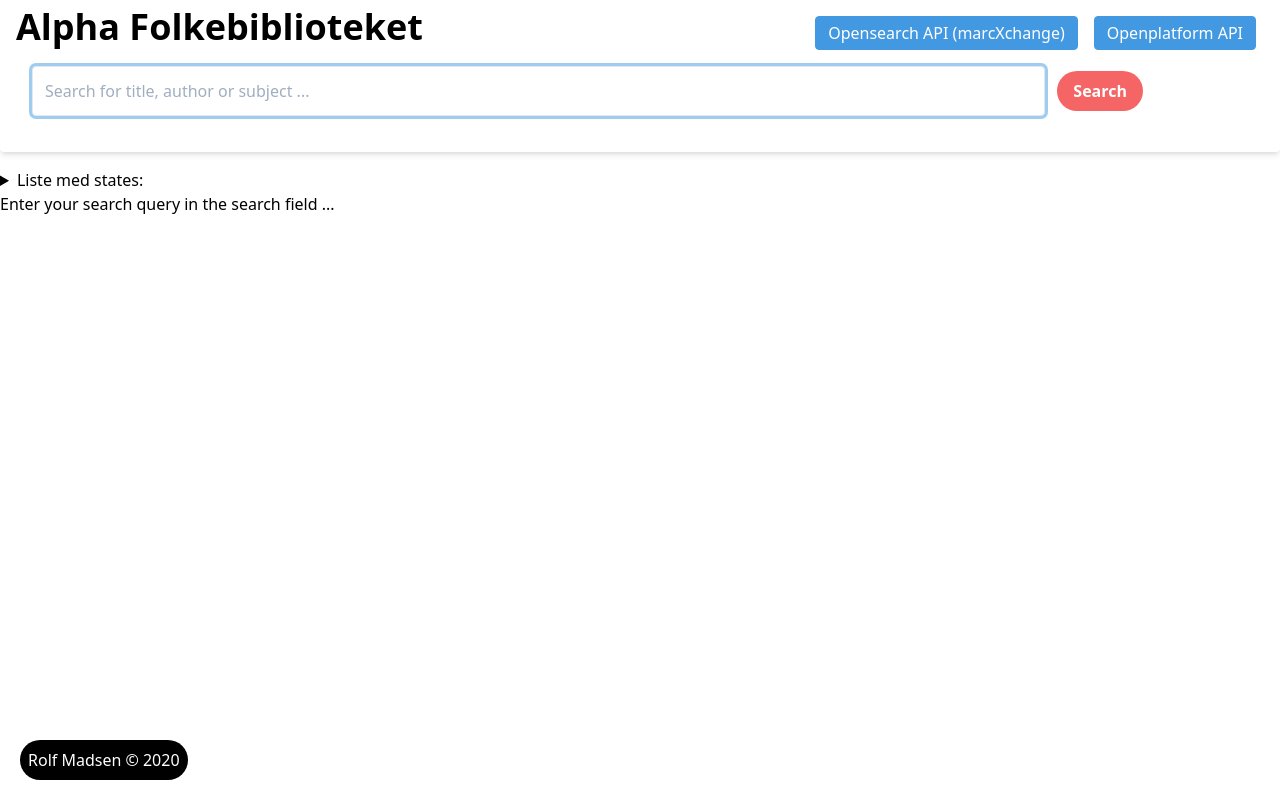
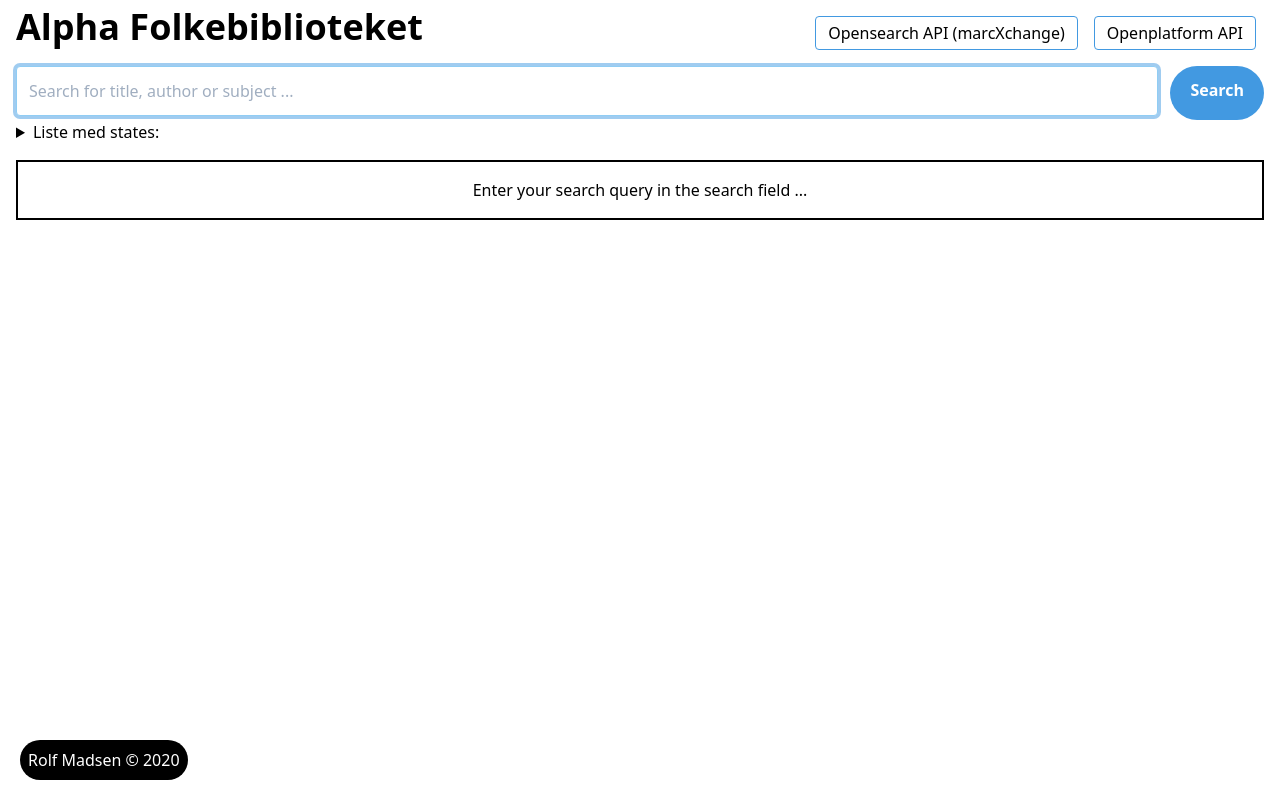
Before and after one commit to rolfmadsen/rolfmadsen, a Next.js app: page /openplatform in a window 1280 px wide. Built offline with nearby package versions, Linux system fonts and the light colour scheme; a web font is replaced by a local one; what @tailwindcss/ui would draw is missing.

Commit message:
More styling with Tailwind

```diff
--- a/components/Header.jsx
+++ b/components/Header.jsx
@@ -11,15 +11,15 @@ const Header = () => (
               <h1 className="text-4xl font-bold text-black float-left px-4">Alpha Folkebiblioteket</h1>
             </a>
           </Link>
-          <ul className="flex float-right mx-4">
+          <ul className="flex float-right mx-4 list-none">
             <li className="flex mx-2 my-4">
               <Link href="/opensearch/marcxchange">
-                <a className="border border-blue-500 rounded py-1 px-3 bg-blue-500 text-white">Opensearch API (marcXchange)</a>
+                <a className="border border-blue-500 rounded py-1 px-3 text-black">Opensearch API (marcXchange)</a>
               </Link>
             </li>
             <li className="flex mx-2 my-4">
               <Link href="/openplatform">
-                <a className="border border-blue-500 rounded py-1 px-3 bg-blue-500 text-white">Openplatform API</a>
+                <a className="border border-blue-500 rounded py-1 px-3 text-black">Openplatform API</a>
               </Link>
             </li>
           </ul>
--- a/pages/openplatform/index.jsx
+++ b/pages/openplatform/index.jsx
@@ -43,30 +43,30 @@ function SearchResult() {
   return (
     <Layout>
       <form
-        className="bg-white shadow-md rounded px-8 pt-6 pb-8 mb-4"
+        className="flex w-full px-4"
         autoComplete="on"
         onSubmit={e => {
           e.preventDefault();
           setQueryString(userSearchRequest);
         }}
       >
-        <input className="shadow appearance-none border border-grey-500 rounded w-5/6 py-3 px-3 text-gray-700 mb-1 focus:outline-none focus:shadow-outline" type="search" placeholder="Search for title, author or subject ..." id="searchquery" name="searchquery" autoFocus onChange={e => setUserSearchRequest(e.target.value)} />
-        <button className="ml-3 bg-red-500 hover:bg-blue-700 text-white font-bold py-2 px-4 rounded-full" type="submit">Search</button>
+          <input className="flex w-11/12 shadow border border-blue-300 rounded py-3 px-3 text-gray-700 mb-1 focus:outline-none focus:shadow-outline" type="search" placeholder="Search for title, author or subject ..." id="searchquery" name="searchquery" autoFocus onChange={e => setUserSearchRequest(e.target.value)} />
+          <button className="flex w-auto ml-3 bg-blue-500 hover:bg-blue-700 text-white font-bold py-3 px-5 rounded-full" type="submit">Search</button>
       </form>
-      <details>
-        <summary>Liste med states:</summary>
-        <ul>
-          <li>userSearchRequest: {userSearchRequest}</li>
+      <details className="px-4">
+        <summary className="">Liste med states:</summary>
+        <ul className="">
+          <li className="">userSearchRequest: {userSearchRequest}</li>
           <li>queryString: {queryString}</li>
           <li>loading: {loading}</li>
         </ul>
       </details>
 
       {loading === "false" ? (
-        <p>Enter your search query in the search field ...</p>
+        <p className="border-solid border-black border-2 p-4 m-4 text-center">Enter your search query in the search field ...</p>
       ) : loading === "null" ? (
          <div>
-          <p>No materials matched your search query ...</p>
+          <p className="border-solid border-black border-2">No materials matched your search query ...</p>
         </div>
       ) : (
         SearchResult.map(workCollection => {
--- a/pages/opensearch/marcxchange/index.jsx
+++ b/pages/opensearch/marcxchange/index.jsx
@@ -46,18 +46,18 @@ function SearchResult() {
   return (
     <Layout>
       <form
-        className="bg-white shadow-md rounded px-8 pt-6 pb-8 mb-4"
+        className="flex w-full px-4"
         onSubmit={e => {
           e.preventDefault();
           setQueryString(userSearchRequest);
         }}
         >
-        <input className="shadow appearance-none border border-grey-750 rounded w-5/6 py-3 px-3 text-gray-700 mb-1 focus:outline-none focus:shadow-outline"
+        <input className="flex w-11/12 shadow border border-blue-300 rounded py-3 px-3 text-gray-700 mb-1 focus:outline-none focus:shadow-outline"
         type="search" autoComplete="on" placeholder="Search for title, author or subject ..." id="searchquery" name="searchquery" autoFocus onChange={e => setUserSearchRequest(e.target.value)} />
-        <button className="ml-3 bg-blue-500 hover:bg-blue-700 text-white font-bold py-2 px-4 rounded-full" type="submit">Search</button>
+        <button className="flex w-auto ml-3 bg-blue-500 hover:bg-blue-700 text-white font-bold py-3 px-5 rounded-full" type="submit">Search</button>
       </form>
       {loading === "false" ? (
-        <p>Enter your search query in the search field ...</p>
+        <p className="border-solid border-black border-2 p-4 m-4 text-center">Enter your search query in the search field ...</p>
       ) : loading === "null" ? (
          <div>
           <p>No materials matched your search query ...</p>
```
Also changed, not shown: 1 other file (tests, documents, lock files or other folders).
